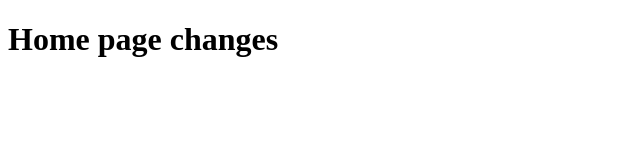
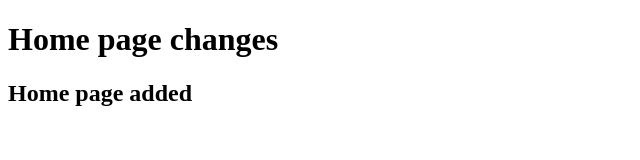
Before and after one commit to workfordheerajinfo-cloud/Music, a plain HTML site: page New changes/index.html in a window 1280 px wide. Shown: the whole page, without its empty margins (0-640 px from the left). Drawn offline with Linux system fonts and the light colour scheme.

Commit message:
h2 tag added

```diff
--- a/New changes/index.html
+++ b/New changes/index.html
@@ -7,6 +7,7 @@
 </head>
 <body>
     <h1>Home page changes</h1>
+    <h2>Home page added</h2>
 
 </body>
 </html>
```
